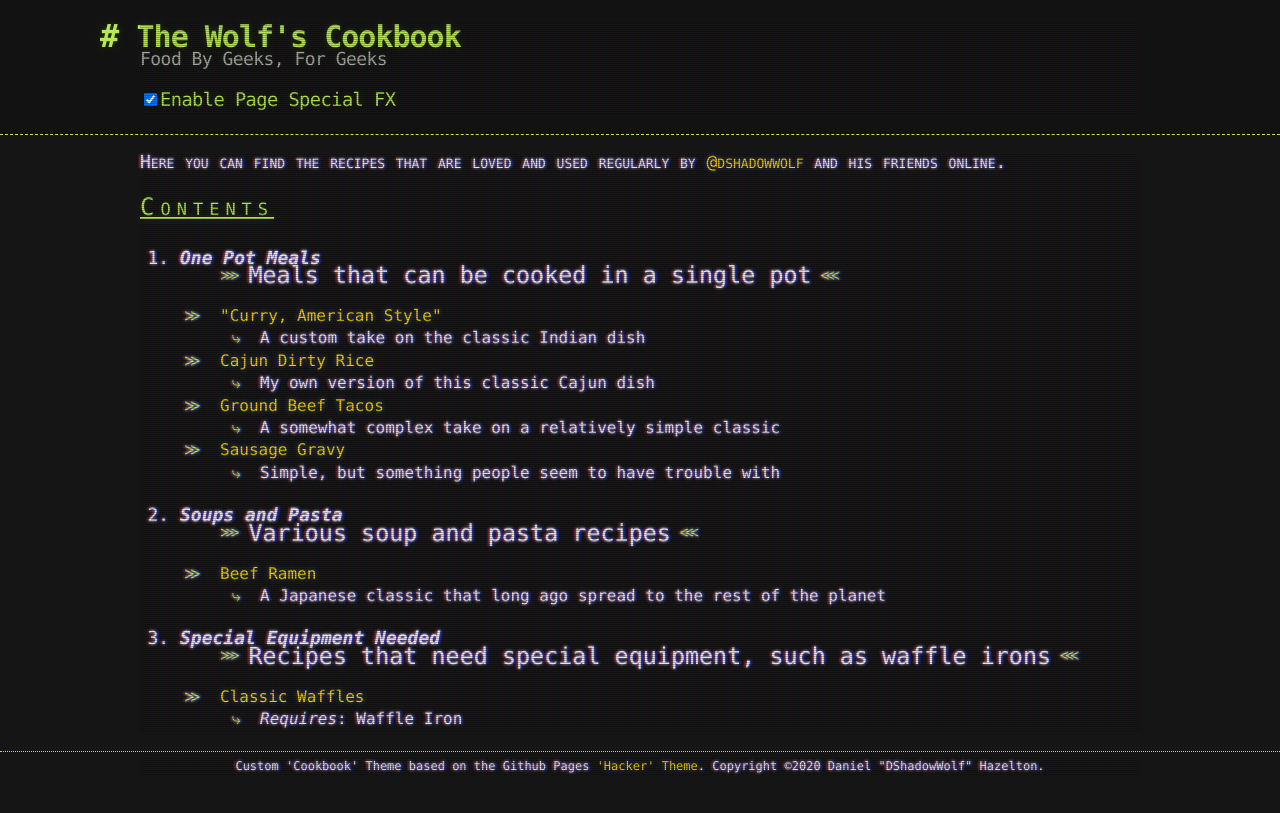
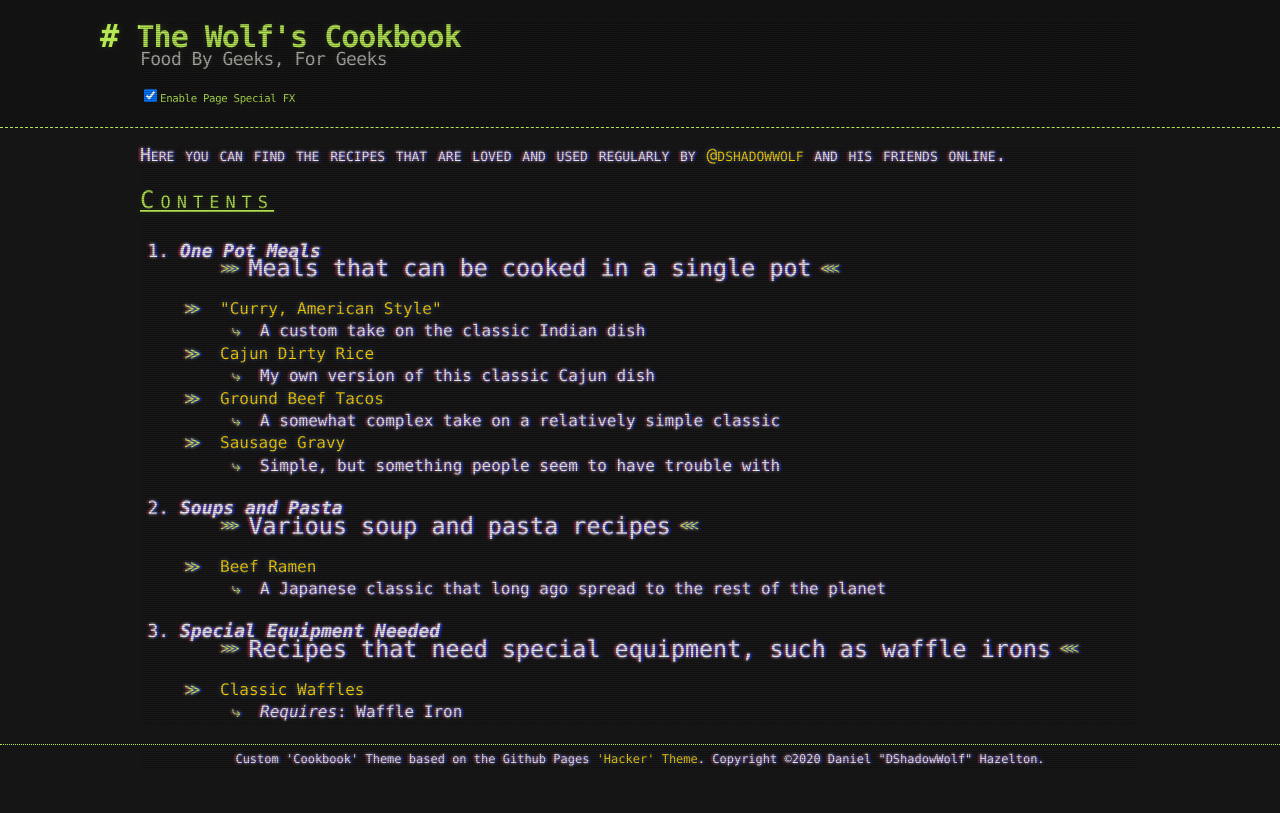
Before and after one commit to dshadowwolf/dshadowwolf.github.io, a Jekyll site: the page built from index.html, in a window 1280 px wide. Shown: the top 813 px of the page. Built offline with Jekyll 4.4.1, drawn with Linux system fonts in a browser that asks for light colours.

```diff
--- a/_includes/header.html
+++ b/_includes/header.html
@@ -48,6 +48,6 @@
                     <h1>{{ site.title | default: "You Need A Title" }}</h1>
                 </a>
                 <h2>{{ site.description | default: "And A Tagline" }}</h2>
-		<h3><input type="checkbox" id="sfx" name="sfx" value="ON" checked/><label for="sfx">Enable Page Special FX</label></h3>
+		<h6><input type="checkbox" id="sfx" name="sfx" value="ON" checked/><label for="sfx">Enable Page Special FX</label></h6>
             </div>
         </header>
```
